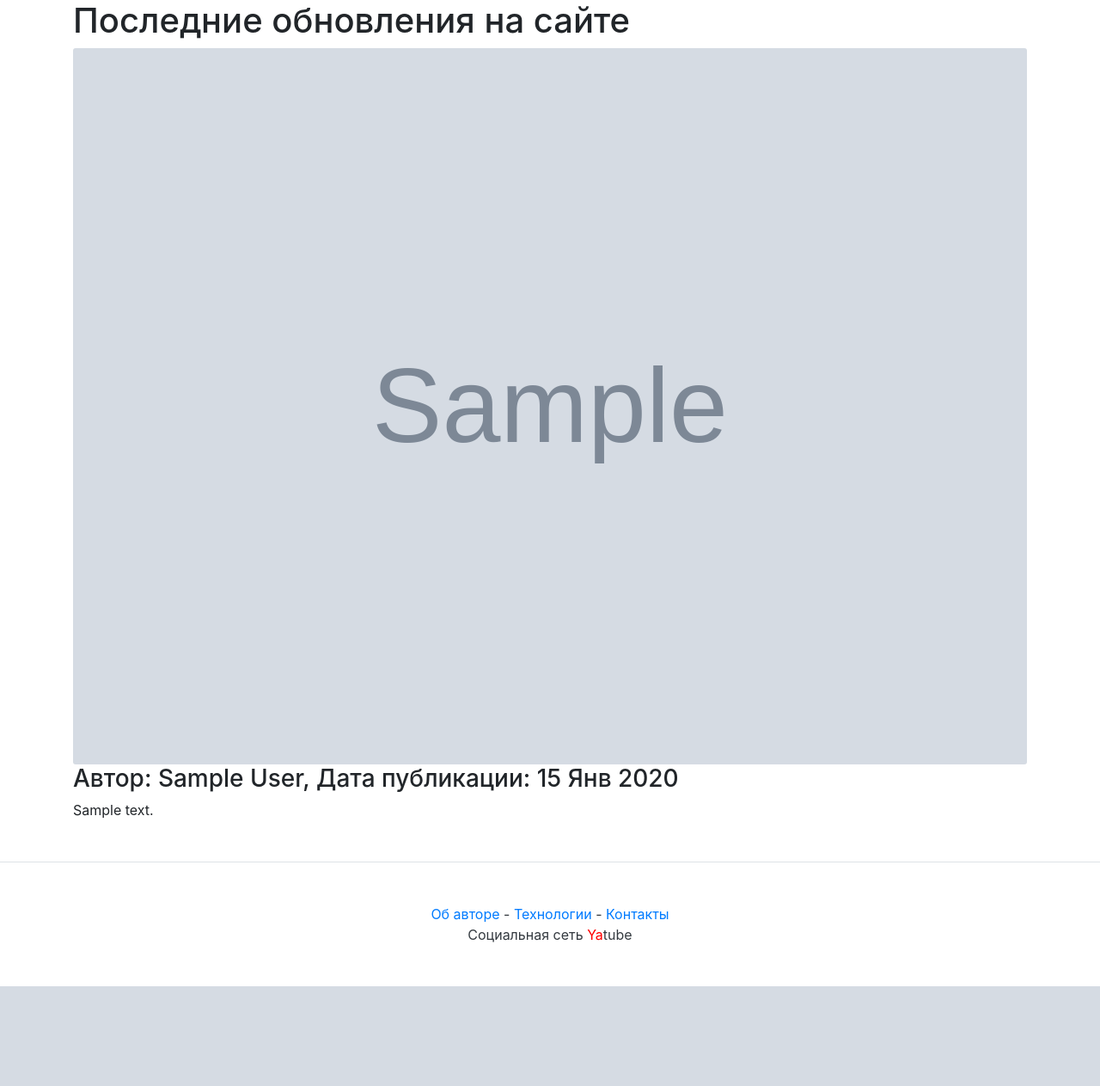
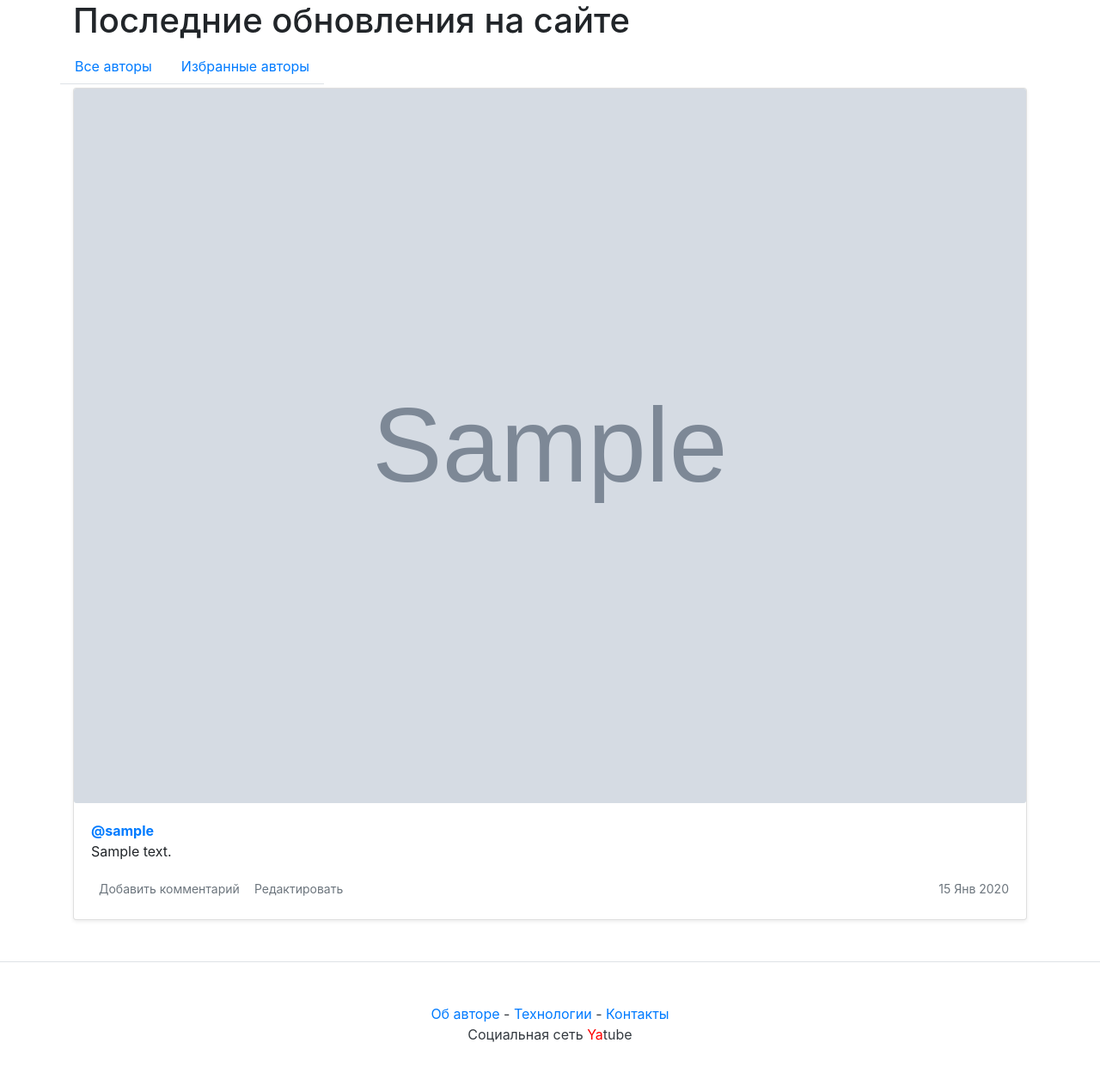
Before and after one commit to bezyakina/my_django_blog, a Django app: page /follow/ in a window 1280 px wide. Shown: the part 56-1319 px from the top of the page at 86% size. Before the commit the page ends 1203 px from the top, so only its background shows below. Run offline with Django 3.2, Linux system fonts and the light colour scheme; a user stored in the database is signed in; tables that the repository leaves empty hold one stand-in row (values such as "Sample post"); grey boxes marked "Sample" are stand-in pictures; some libraries are stand-ins or nearby versions.

Commit message:
update templates

```diff
--- a/posts/templates/follow.html
+++ b/posts/templates/follow.html
@@ -1,24 +1,16 @@
 {% extends "base.html" %}
 {% block title %}Последние обновления на сайте{% endblock %}
 {% block header %}Последние обновления на сайте{% endblock %}
+
 {% block content %}
+    {% include "includes/menu.html" %}
     {% load cache %}
-{% cache 20 index_page page.number %}
+    {% cache 20 follow_page page.number %}
         {% for post in page %}
-    {% load thumbnail %}
-            {% thumbnail post.image "960x339" crop="center" upscale=True as im %}
-                <img class="card-img" src="{{ im.url }}">
-            {% endthumbnail %}
-<h3>
-   Автор: {{ post.author.get_full_name }}, Дата публикации: {{ post.pub_date|date:"d M Y" }}
-</h3>
-<p>{{ post.text|linebreaksbr }}</p>
-{% if not forloop.last %}
-<hr>
-{% endif %}
+            {% include "includes/post_item.html" with post=post %}
         {% endfor %}
         {% if page.has_other_pages %}
             {% include "includes/paginator.html" with items=page paginator=paginator %}
         {% endif %}
     {% endcache %}
-{% endblock %}s
+{% endblock %}
--- a/posts/templates/includes/menu.html
+++ b/posts/templates/includes/menu.html
@@ -0,0 +1,12 @@
+{% if user.is_authenticated %}
+<div class="row">
+    <ul class="nav nav-tabs">
+        <li class="nav-item">
+            <a class="nav-link {% if index %}active{% endif %}" href="{% url 'index' %}">Все авторы</a>
+        </li>
+        <li class="nav-item">
+            <a class="nav-link {% if follow %}active{% endif %}" href="{% url 'follow_index' %}">Избранные авторы</a>
+        </li>
+    </ul>
+</div>
+{% endif %}
--- a/posts/templates/includes/post_item.html
+++ b/posts/templates/includes/post_item.html
@@ -5,30 +5,23 @@
     <img class="card-img" src="{{ im.url }}">
 {% endthumbnail %}
 
-      <div class="card-body">
-         <p class="card-text">
-            <a href="/{{ author }}/"><strong class="d-block text-gray-dark">@{{ author }}</strong></a>
-            {% if view == 'profile' %}
-                <p>{{ post.text }}</p>
-            {% else %}
-                <p>{{ post }}</p>
-            {% endif %}
-         </p>
-
-         <div class="d-flex justify-content-between align-items-center">
+    <div class="card-body">
+        <p class="card-text">
+            <a name="post_{{ post.id }}" href="{% url 'profile' post.author.username %}">
+                <strong class="d-block text-gray-dark">@{{ post.author }}</strong>
+            </a>
+            {{ post.text|linebreaksbr }}
+        </p>
+        <div class="d-flex justify-content-between align-items-center">
             <div class="btn-group ">
-                {% if view == 'profile' %}
-                    <a class="btn btn-sm text-muted" href="/{{ post.author }}/{{post.id}}/" role="button">Добавить комментарий</a>
-                    {% if request.user == post.author %}
-                    <a class="btn btn-sm text-muted" href="/{{ post.author }}/{{post.id}}/edit" role="button">Редактировать</a>
-                    {% endif %}
-                {% else %}
-                    {% if user == author %}
-                     <a class="btn btn-sm text-muted" href="/{{ post.author }}/{{post.id}}/edit" role="button">Редактировать</a>
-                     {% endif %}
+                <a class="btn btn-sm text-muted" href="{% url 'add_comment' post.author.username post.id %}"
+                   role="button"> Добавить комментарий </a>
+                {% if user == post.author %}
+                    <a class="btn btn-sm text-muted" href="{% url 'post_edit' post.author.username post.id %}"
+                       role="button"> Редактировать </a>
                 {% endif %}
             </div>
             <small class="text-muted">{{post.pub_date|date:'d M Y'}}</small>
-         </div>
+        </div>
     </div>
 </div>
```
Also changed, not shown: posts/templates/group.html (+1 -6 lines), posts/templates/includes/author.html (+15 -2 lines), posts/templates/index.html (+8 -12 lines), posts/templates/post.html (+7 -6 lines), posts/views.py (+9 -8 lines). Lines whose indentation alone changed are shown as unchanged.
